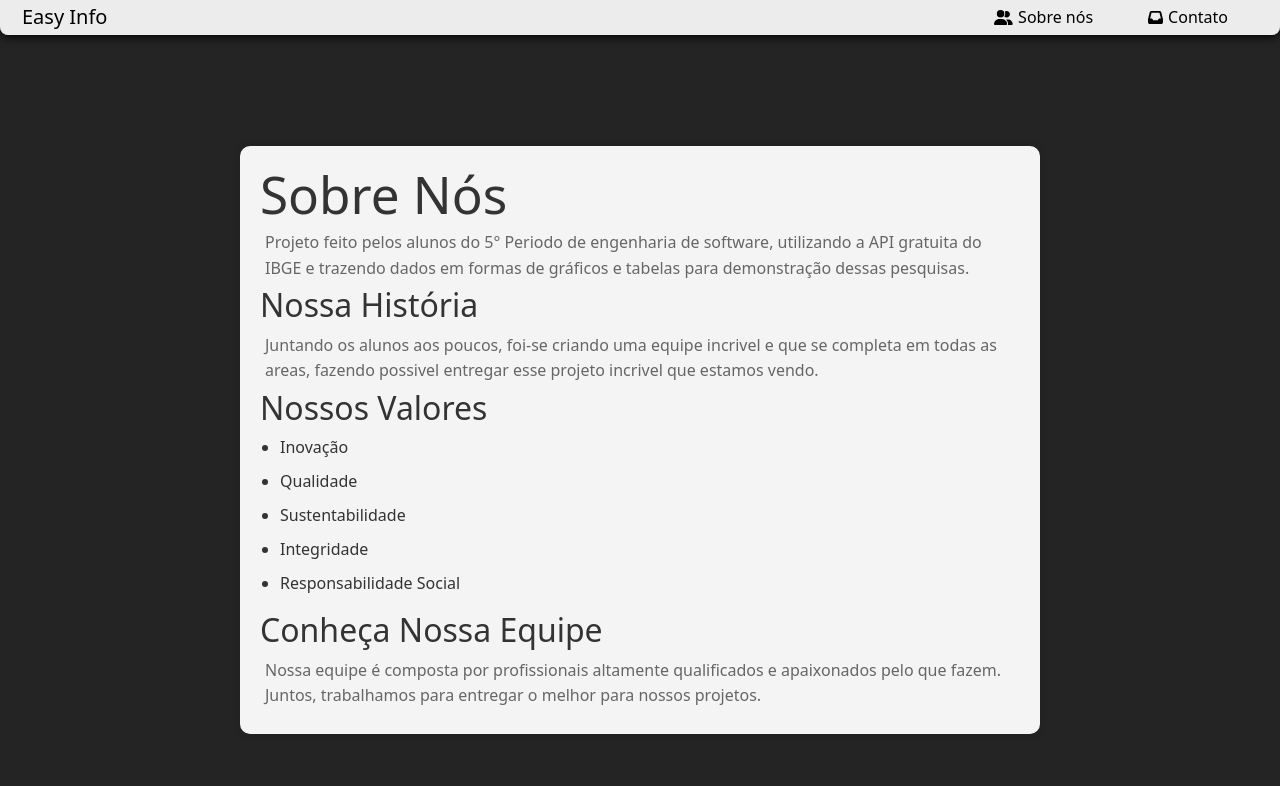
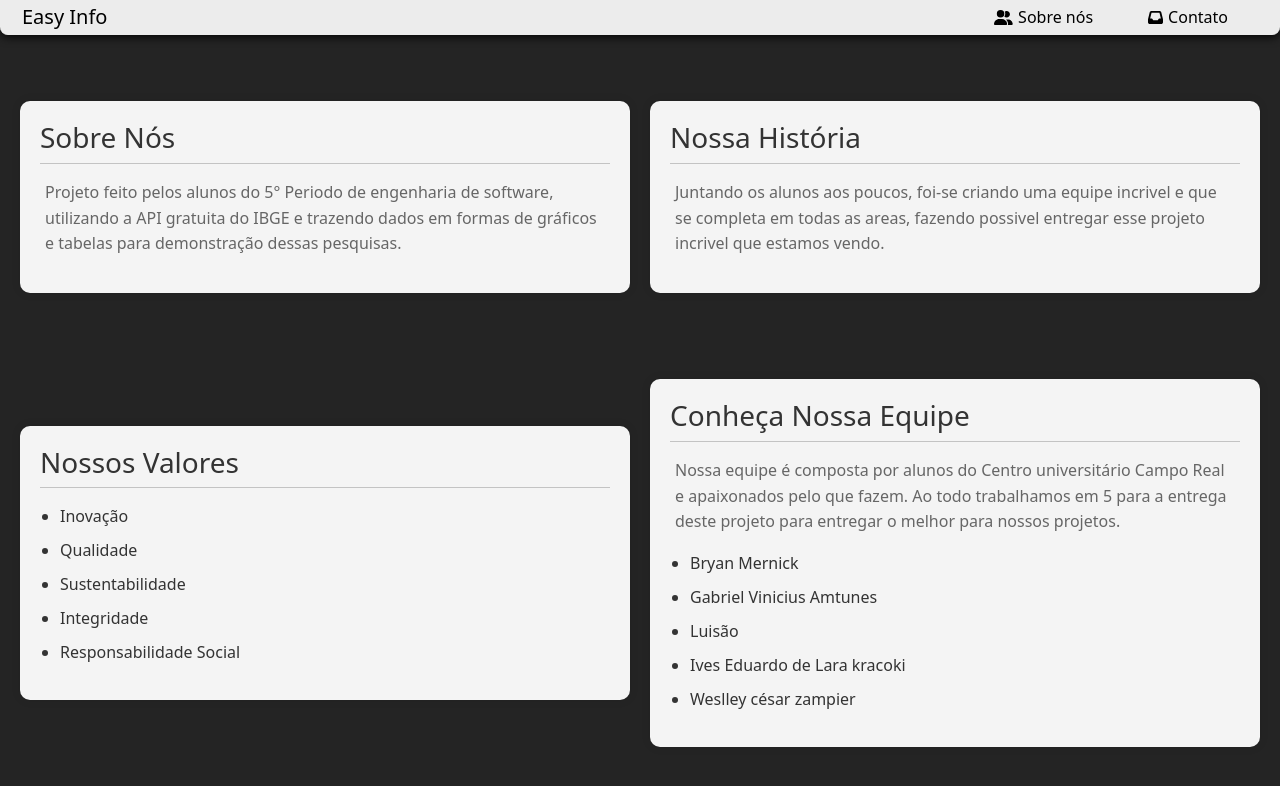
Before and after one commit to TurkFlame/dashboardIBGE, a React (Vite) app: page /sobre-nos in a window 1280 px wide. Shown: the top 786 px of the page. Built offline with nearby package versions, Linux system fonts and the light colour scheme.

Commit message:
feat: melhoria da tela de contato e sobreNos

```diff
--- a/src/index.css
+++ b/src/index.css
@@ -251,9 +251,9 @@
    color: #8d8d8d;
  }
 
- .icon-navbar{
-  font-size: 15px;
-  margin: 0 5px;
+ .icon-navbar {
+   font-size: 15px;
+   margin: 0 5px;
  }
 
  /* Cards */
@@ -365,8 +365,9 @@
    color: #333;
    display: grid;
    place-items: center;
-   padding-top: 80px;
-   /* Espaço suficiente para a navbar */
+   grid-template-columns: repeat(2, 1fr);
+   gap: 20px;
+   padding: 20px;
    flex: 1;
  }
 
@@ -424,8 +425,8 @@
  }
 
  .contato-container label {
-   margin-bottom: 10px;
-   color: #333;
+   margin-bottom: 5px;
+   font-weight: bold;
  }
 
  .contato-container input,
--- a/src/pages/contato.tsx
+++ b/src/pages/contato.tsx
@@ -5,20 +5,21 @@ const Contato: React.FC = () => {
   return (
       <div className="main-content">
         <div className="contato-container">
-          <h1>Contato</h1>
+          <h3>Contato</h3>
+          <hr></hr>
           <p>
-            Se você tiver alguma dúvida ou quiser saber mais sobre nossos serviços, entre em contato conosco através do formulário abaixo.
+            Se você tiver alguma dúvida ou alguma sugestão, entre em contato conosco através do formulário abaixo.
             Estamos ansiosos para ouvir de você!
           </p>
           <form>
             <label htmlFor="nome">Nome:</label>
-            <input type="text" id="nome" name="nome" required />
+            <input type="text" id="nome" name="nome" placeholder='Informe seu nome' required />
 
             <label htmlFor="email">E-mail:</label>
-            <input type="email" id="email" name="email" required />
+            <input type="email" id="email" name="email" required placeholder='Informe seu E-mail de contato' />
 
             <label htmlFor="mensagem">Mensagem:</label>
-            <textarea id="mensagem" name="mensagem" rows={5} required></textarea>
+            <textarea id="mensagem" name="mensagem" placeholder='Informe sua mensagem'  required></textarea>
 
             <button type="submit">Enviar</button>
           </form>
--- a/src/pages/sobreNos.tsx
+++ b/src/pages/sobreNos.tsx
@@ -3,24 +3,33 @@ import '../index.css';
 
 const SobreNos: React.FC = () => {
   return (
-        <div className="main-content">
+    <div className="main-content mt-5">
       <div className="sobre-nos-container">
-          <h1>Sobre Nós</h1>
-          <p>
+        <h3>Sobre Nós</h3>
+        <hr className='mt-1' />
+        <p className='mb-3'>
           Projeto feito pelos alunos do 5° Periodo de engenharia de software,
           utilizando a API gratuita do IBGE e trazendo dados em formas de gráficos e
           tabelas para demonstração dessas pesquisas.
         </p>
+      </div>
+
+      <div className="sobre-nos-container">
         <section>
-            <h2>Nossa História</h2>
-            <p>
+          <h3>Nossa História</h3>
+          <hr className='mt-1' />
+          <p className='mb-3'>
             Juntando os alunos aos poucos, foi-se criando uma equipe incrivel e que se completa em todas
             as areas, fazendo possivel entregar esse projeto incrivel que estamos vendo.
           </p>
         </section>
+      </div>
+
+      <div className="sobre-nos-container">
         <section>
-            <h2>Nossos Valores</h2>
-            <ul>
+          <h3>Nossos Valores</h3>
+          <hr className='mt-1' />
+          <ul className='mb-3'>
             <li>Inovação</li>
             <li>Qualidade</li>
             <li>Sustentabilidade</li>
@@ -28,13 +37,25 @@ import '../index.css';
             <li>Responsabilidade Social</li>
           </ul>
         </section>
+      </div>
+
+      <div className="sobre-nos-container">
         <section>
-            <h2>Conheça Nossa Equipe</h2>
-            <p>
-              Nossa equipe é composta por profissionais altamente qualificados e
-              apaixonados pelo que fazem. Juntos, trabalhamos para entregar o melhor
-              para nossos projetos.
+          <h3>Conheça Nossa Equipe</h3>
+          <hr className='mt-1' />
+          <p className='mb-3'>
+            Nossa equipe é composta por alunos do Centro universitário Campo Real e
+            apaixonados pelo que fazem. Ao todo trabalhamos em 5 para a entrega deste projeto para
+            entregar o melhor para nossos projetos.
           </p>
+
+          <ul className='mb-3'>
+            <li>Bryan Mernick</li>
+            <li>Gabriel Vinicius Amtunes</li>
+            <li>Luisão</li>
+            <li>Ives Eduardo de Lara kracoki</li>
+            <li>Weslley césar zampier</li>
+          </ul>
         </section>
       </div>
     </div>
```
Lines whose indentation alone changed are shown as unchanged.
